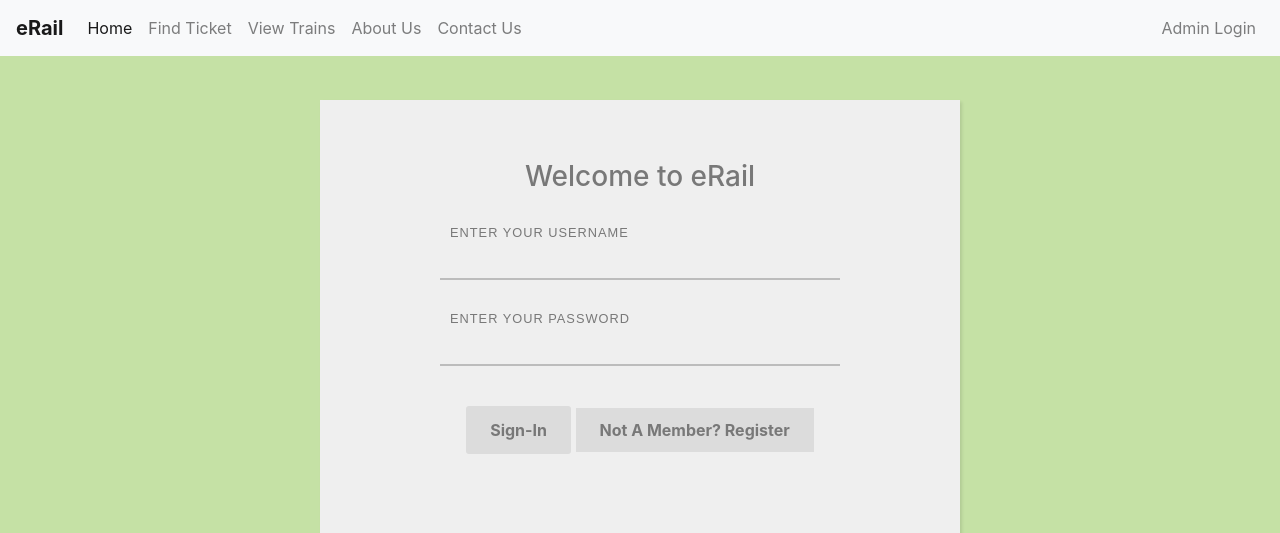
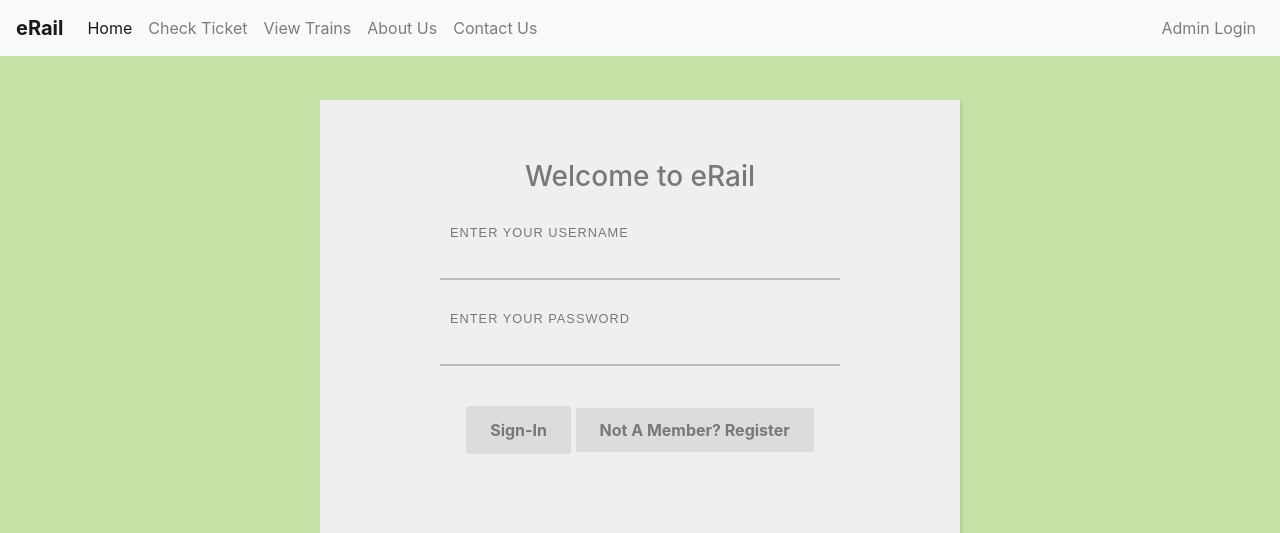
Before and after one commit to pranjalibajpai/eRail, a PHP site: page /index.php in a window 1280 px wide. Shown: the top 533 px of the page. Run offline with PHP 8.4, Linux system fonts and the light colour scheme; some libraries are stand-ins or nearby versions.

Commit message:
refactor: update navbar link

```diff
--- a/template/header.php
+++ b/template/header.php
@@ -20,7 +20,7 @@
         <a class="nav-link" href="index.php">Home <span class="sr-only">(current)</span></a>
       </li>
       <li class="nav-item">
-        <a class="nav-link" href="find-ticket.php">Find Ticket</a>
+        <a class="nav-link" href="check-ticket.php">Check Ticket</a>
       </li>
       </li>
       <li class="nav-item">
```
Also changed, not shown: check-ticket.php (renamed from find-ticket.php).
